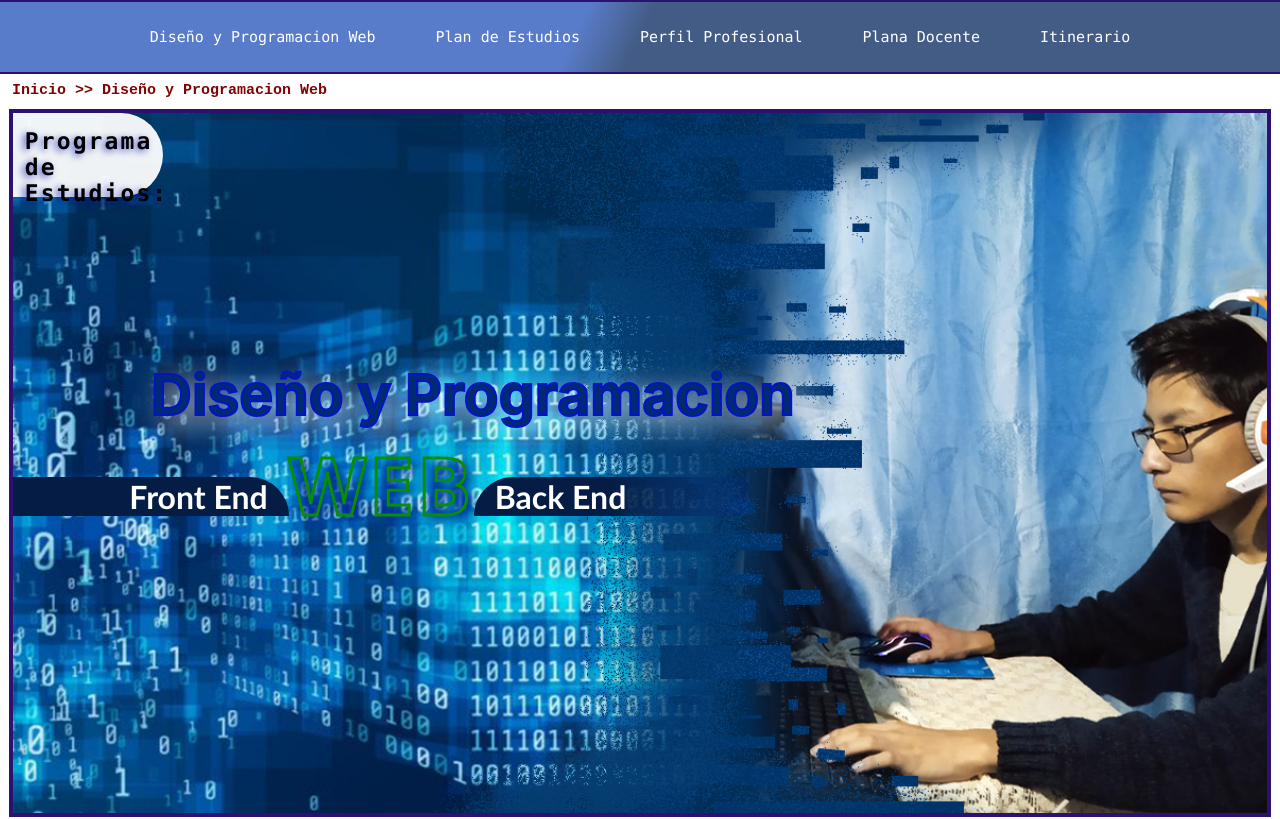
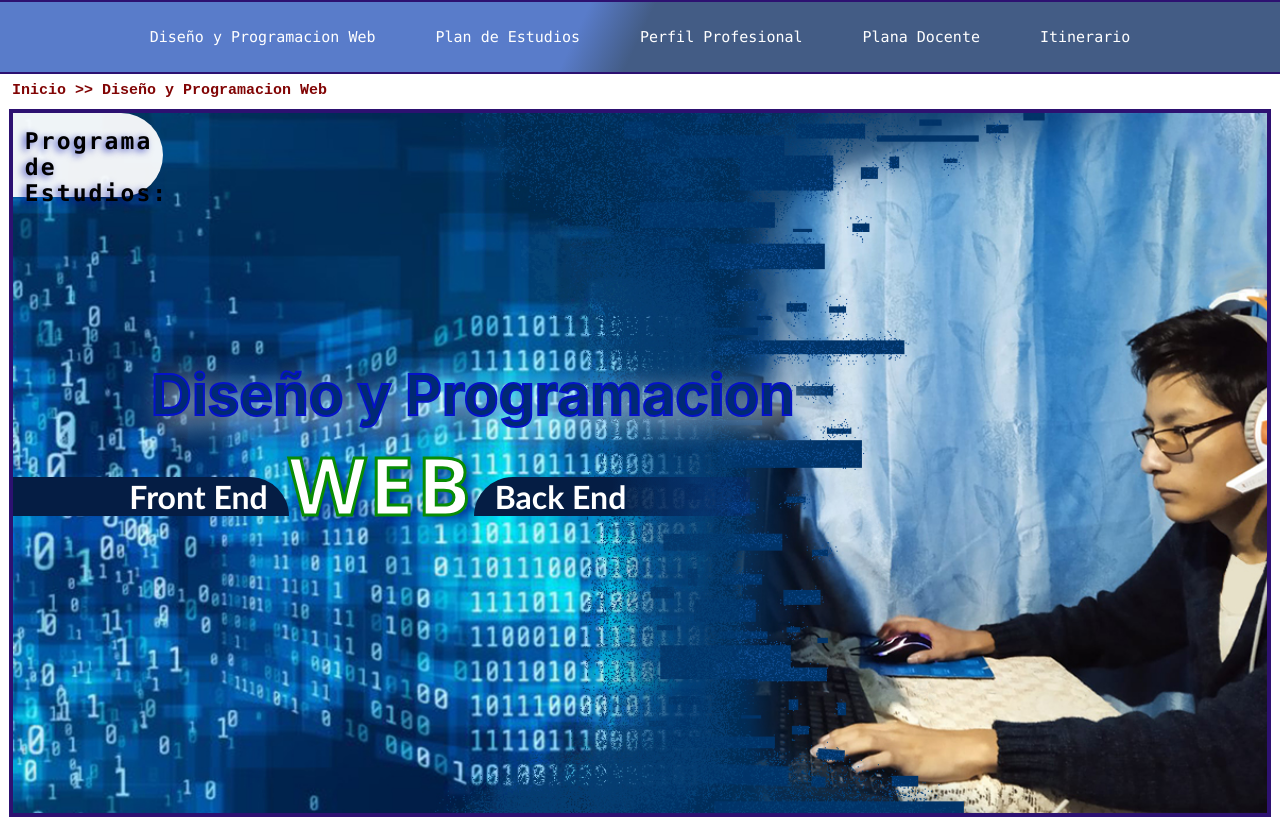
Before and after one commit to JheremyZF/Programacion_WEB, a plain HTML site: page index.html in a window 1280 px wide. Shown: the top 819 px of the page. Drawn offline with Linux system fonts and the light colour scheme.

Commit message:
Update dpwestilos.css

```diff
--- a/css/dpwestilos.css
+++ b/css/dpwestilos.css
@@ -138,7 +138,7 @@ nav img {
   background-position: center center;
   background-repeat: no-repeat;
   -webkit-background-clip: text;
-  -webkit-text-fill-color: transparent;
+
   display: flex;
   align-items: center;
 }
```
